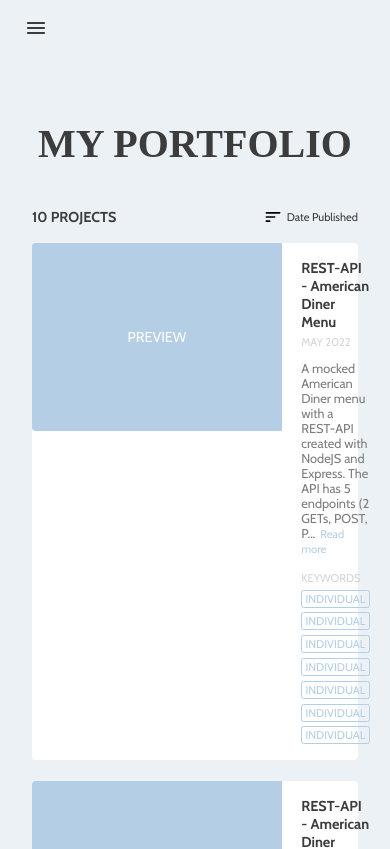
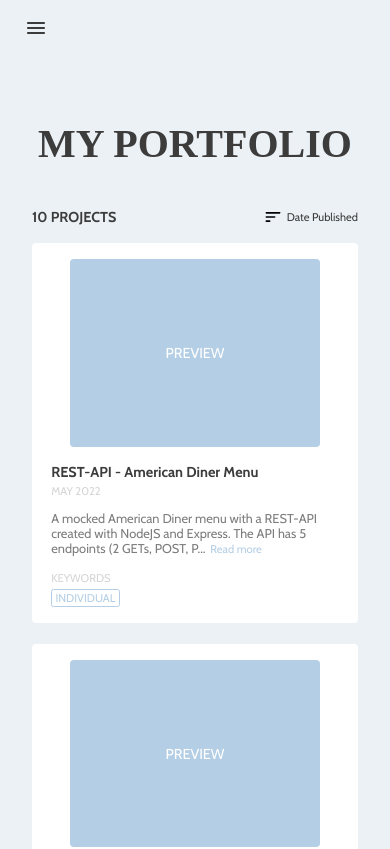
Before and after one commit to millie-wy/cv-millie, a React (Create React App) app: page /portfolio in a window 390 px wide. Shown: the top 849 px of the page. Built offline with nearby package versions, Linux system fonts and the light colour scheme; a web font is replaced by a local one.

Commit message:
responsivity in xs screen

```diff
--- a/src/Components/Pages/PortfolioProjects.jsx
+++ b/src/Components/Pages/PortfolioProjects.jsx
@@ -10,15 +10,23 @@ const PortfolioProjects = () => {
         background: "#fff",
         borderRadius: "4px",
         display: "flex",
-        flexDirection: "row",
+        flexDirection: { xs: "column", sm: "row", md: "row" },
+        pt: { xs: "1rem", sm: 0, md: 0 },
       }}
     >
+      {/* Preview box */}
       <Box
         sx={{
           minWidth: "250px",
+          maxWidth: "250px",
           height: "187.5px",
           backgroundColor: "#B4CEE5",
-          borderRadius: "4px 0 0 4px",
+          borderRadius: {
+            xs: "4px",
+            sm: "4px 0 0 0",
+            md: "4px 0 0 4px",
+          },
+          margin: { xs: "auto", sm: 0, md: 0 },
         }}
       >
         <Typography
@@ -35,6 +43,8 @@ const PortfolioProjects = () => {
           PREVIEW
         </Typography>
       </Box>
+
+      {/* project details */}
       <Box sx={{ px: "1.2rem", py: "1rem" }}>
         <Typography variant="body1" theme={theme} fontWeight="bold">
           REST-API - American Diner Menu
@@ -103,90 +113,6 @@ const PortfolioProjects = () => {
           >
             individual
           </Typography>
-          <Typography
-            variant="overline"
-            theme={theme}
-            color="#B4CEE5"
-            sx={{
-              border: "1px solid #B4CEE5",
-              px: ".2rem",
-              borderRadius: "2.5px",
-              lineHeight: "1rem",
-              textTransform: "uppercase",
-            }}
-          >
-            individual
-          </Typography>
-          <Typography
-            variant="overline"
-            theme={theme}
-            color="#B4CEE5"
-            sx={{
-              border: "1px solid #B4CEE5",
-              px: ".2rem",
-              borderRadius: "2.5px",
-              lineHeight: "1rem",
-              textTransform: "uppercase",
-            }}
-          >
-            individual
-          </Typography>
-          <Typography
-            variant="overline"
-            theme={theme}
-            color="#B4CEE5"
-            sx={{
-              border: "1px solid #B4CEE5",
-              px: ".2rem",
-              borderRadius: "2.5px",
-              lineHeight: "1rem",
-              textTransform: "uppercase",
-            }}
-          >
-            individual
-          </Typography>
-          <Typography
-            variant="overline"
-            theme={theme}
-            color="#B4CEE5"
-            sx={{
-              border: "1px solid #B4CEE5",
-              px: ".2rem",
-              borderRadius: "2.5px",
-              lineHeight: "1rem",
-              textTransform: "uppercase",
-            }}
-          >
-            individual
-          </Typography>
-          <Typography
-            variant="overline"
-            theme={theme}
-            color="#B4CEE5"
-            sx={{
-              border: "1px solid #B4CEE5",
-              px: ".2rem",
-              borderRadius: "2.5px",
-              lineHeight: "1rem",
-              textTransform: "uppercase",
-            }}
-          >
-            individual
-          </Typography>
-          <Typography
-            variant="overline"
-            theme={theme}
-            color="#B4CEE5"
-            sx={{
-              border: "1px solid #B4CEE5",
-              px: ".2rem",
-              borderRadius: "2.5px",
-              lineHeight: "1rem",
-              textTransform: "uppercase",
-            }}
-          >
-            individual
-          </Typography>
         </Box>
       </Box>
     </Box>
```
